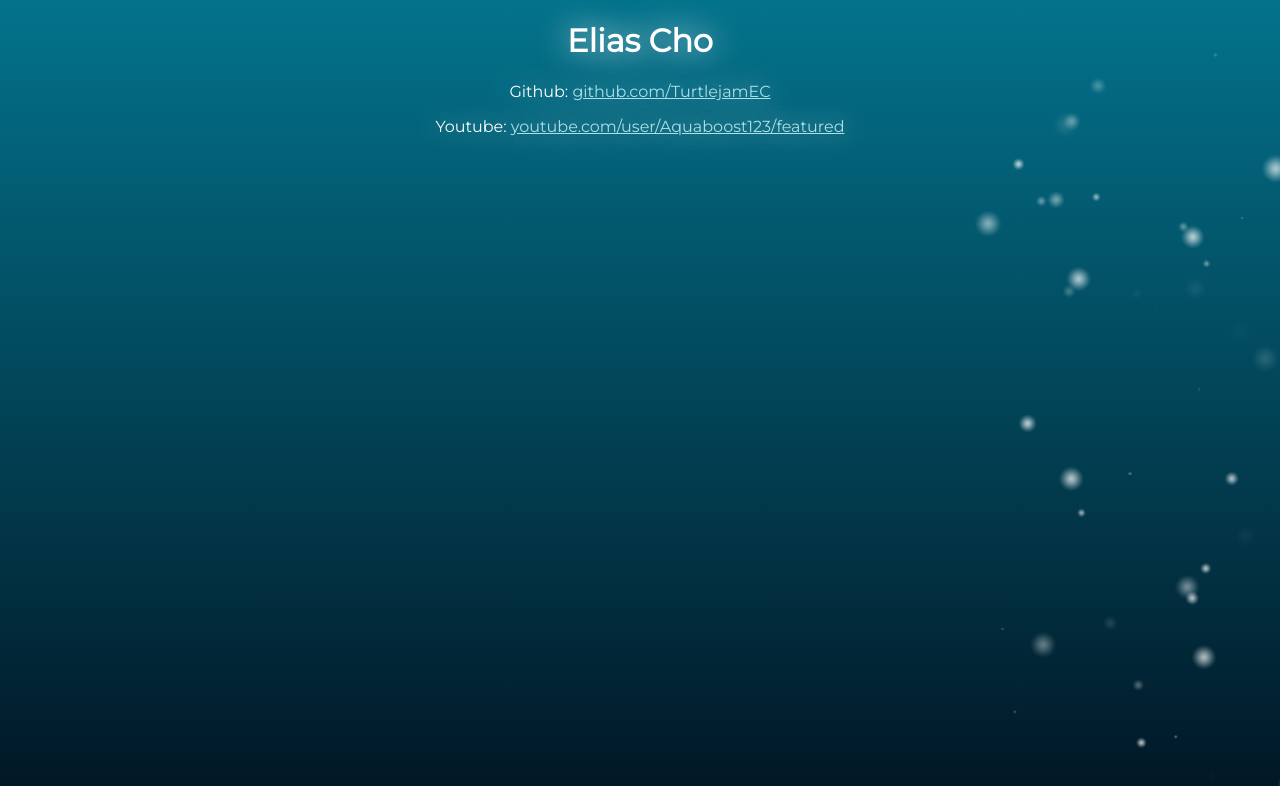
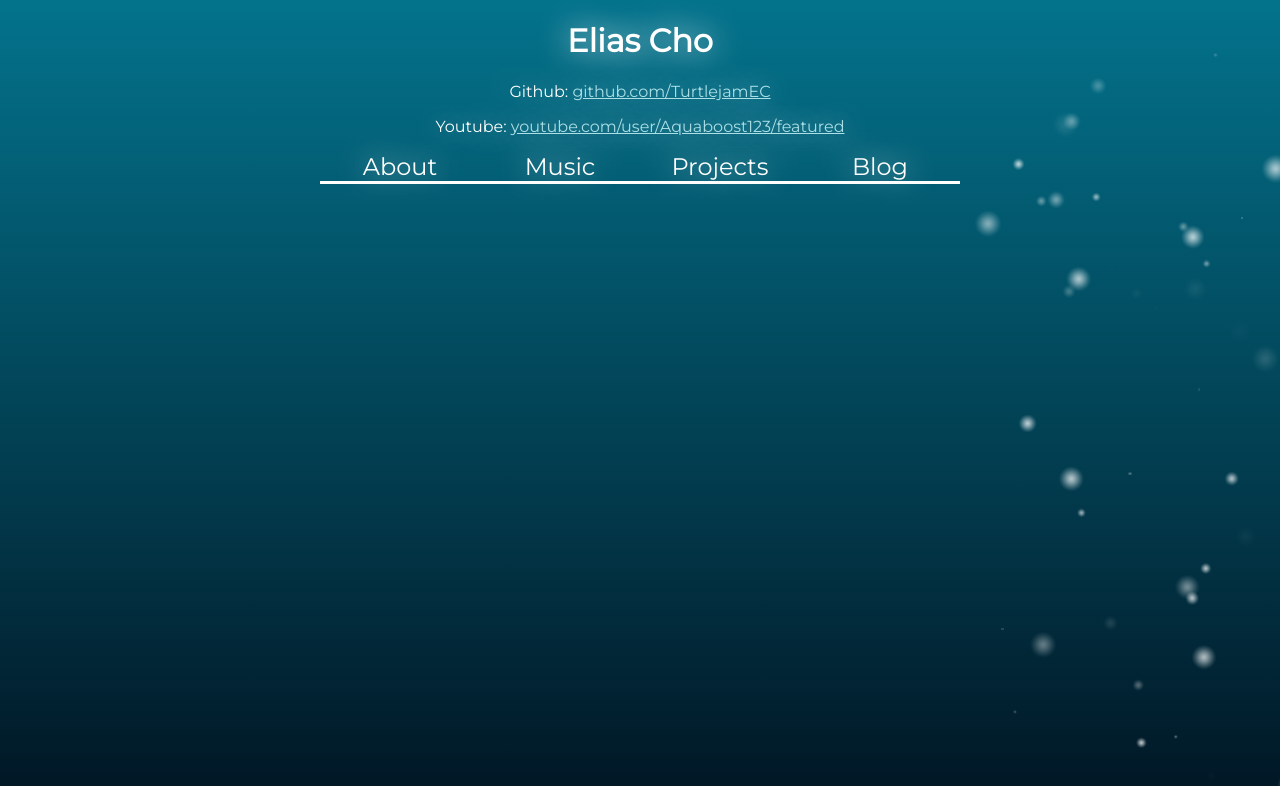
Before and after one commit to TurtlejamEC/Personal-Website, a React (Create React App) app: page / in a window 1280 px wide. Shown: the top 786 px of the page. Built offline with nearby package versions, Linux system fonts and the light colour scheme.

Commit message:
NavBar + move font link element

```diff
--- a/public/index.html
+++ b/public/index.html
@@ -24,6 +24,7 @@
       work correctly both with client-side routing and a non-root public URL.
       Learn how to configure a non-root public URL by running `npm run build`.
     -->
+    <link href="https://fonts.googleapis.com/css?family=Montserrat&display=swap" rel="stylesheet" />
     <title>React App</title>
   </head>
   <body>
--- /dev/null
+++ b/src/components/NavBar/NavBar.css
@@ -0,0 +1,5 @@
+#NavBar {
+  margin: auto;
+  text-align: center;
+  width: 50%;
+}
--- /dev/null
+++ b/src/components/NavBar/NavBar.tsx
@@ -0,0 +1,15 @@
+import React from 'react';
+import NavBarButton from '../NavBarButton/NavBarButton';
+import './NavBar.css';
+
+const navBarOptions = ["About", "Music", "Projects", "Blog"];
+
+export default class NavBar extends React.Component {
+  render() {
+    return (
+      <div id="NavBar">
+        {navBarOptions.map(option => <NavBarButton key={option} text={option} />)}
+      </div>
+    );
+  }
+}
--- /dev/null
+++ b/src/components/NavBarButton/NavBarButton.css
@@ -0,0 +1,10 @@
+#NavBarButton {
+  background-color: Transparent;
+  border: none;
+  width: 25%;
+  font-size: 150%;
+  border-bottom: solid #ffffff;
+  color: #ffffff;
+  float: left;
+  cursor: pointer;
+}
--- /dev/null
+++ b/src/components/NavBarButton/NavBarButton.tsx
@@ -0,0 +1,24 @@
+import React from 'react';
+import { Link } from 'react-router-dom';
+import './NavBarButton.css';
+
+interface NavBarButtonProps {
+  text: string;
+}
+
+const linkMap: Map<string, string> = new Map([
+  ["About", "/"],
+  ["Music", "music"],
+  ["Projects", "projects"],
+  ["Blog", "blog"]
+]);
+
+export default class NavBarButton extends React.Component<NavBarButtonProps> {
+  render() {
+    return (
+      <Link to={linkMap.get(this.props.text)!}>
+        <div id="NavBarButton">{this.props.text}</div>
+      </Link>
+    );
+  }
+}
--- a/src/components/ParticleBackground/ParticleAnimation.ts
+++ b/src/components/ParticleBackground/ParticleAnimation.ts
@@ -44,7 +44,6 @@ export default function ParticleAnimation(canvasContext: CanvasRenderingContext2
 
   const image = document.getElementById("Particle") as HTMLImageElement;
 
-  console.log("called");
   function draw() {
     requestAnimationFrame(draw);
     ctx.clearRect(0, 0, canvas.width, canvas.height);
--- a/src/containers/App/App.tsx
+++ b/src/containers/App/App.tsx
@@ -1,6 +1,7 @@
 import React from 'react';
 import Header from '../../components/Header/Header';
 import ParticleBackground from '../../components/ParticleBackground/ParticleBackground';
+import NavBar from '../../components/NavBar/NavBar';
 import { WindowDimensions } from '../../types/WindowDimensions';
 import './App.css';
 
@@ -30,10 +31,10 @@ export default class App extends React.Component<{}, AppState> {
 
   render() {
     return <>
-      <link href="https://fonts.googleapis.com/css?family=Montserrat&display=swap" rel="stylesheet"></link>
       <div id="App" className="glow">
         <ParticleBackground windowDimensions={this.state.windowDimensions} />
         <Header />
+        <NavBar />
       </div>
     </>;
   }
```
